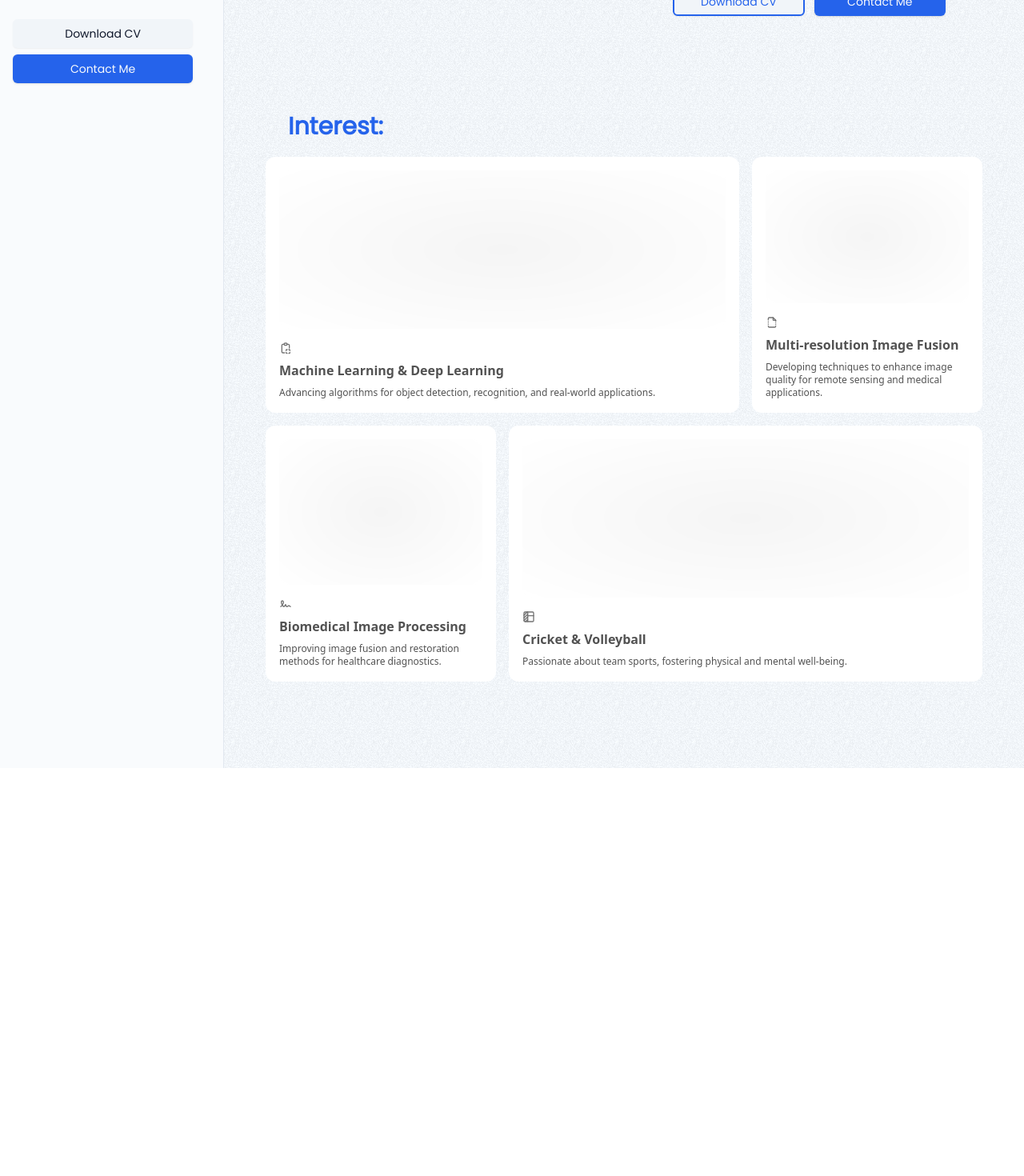
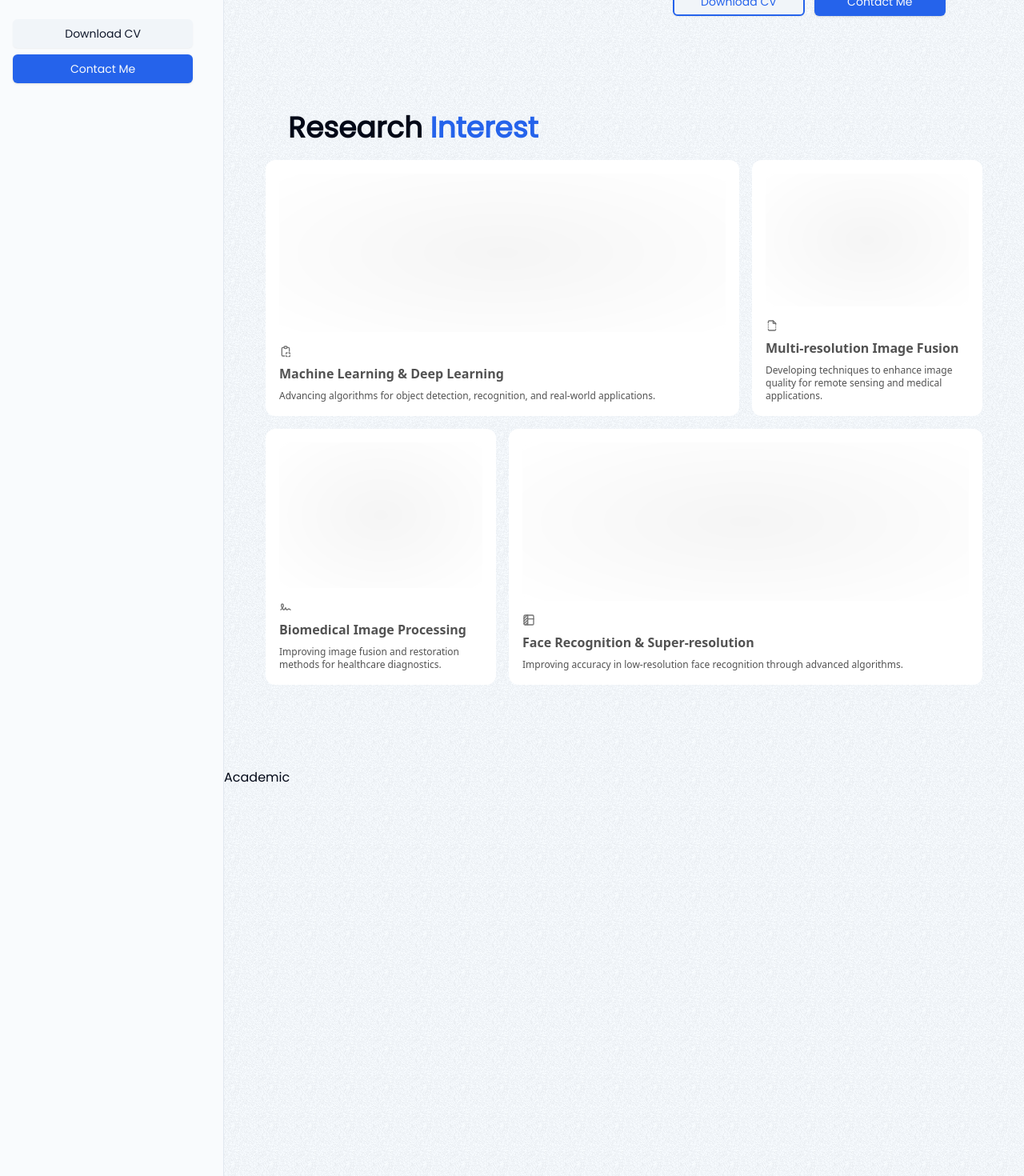
Before and after one commit to dibyam-jalan27/Kishor-Upla, a Next.js app: page / in a window 1280 px wide. Shown: the part 680-2150 px from the top of the page at 80% size. Before the commit the page ends 1640 px from the top, so only its background shows below. Built offline with nearby package versions, Linux system fonts and the light colour scheme.

Commit message:
Interest section

```diff
--- a/components/Sections.tsx
+++ b/components/Sections.tsx
@@ -1,5 +1,6 @@
 "use client";
 import About from "./Sections/About";
+import Education from "./Sections/Education";
 import Interest from "./Sections/Interest";
 
 export default function Sections() {
@@ -8,8 +9,11 @@ export default function Sections() {
       <section id="about" className="mb-5 w-full md:h-[calc(100dvh)]">
         <About />
       </section>
-      <section id="interest" className="mb-5 w-full md:h-[calc(100dvh)]">
+      <section id="interest" className="mb-5 h-fit w-full md:h-[calc(100dvh)]">
         <Interest />
+      </section>
+      <section id="interest" className="mb-5 h-fit w-full md:h-[calc(100dvh)]">
+        <Education />
       </section>
     </>
   );
--- /dev/null
+++ b/components/Sections/Education.tsx
@@ -0,0 +1,9 @@
+import React from "react";
+
+export default function Education() {
+  return (
+    <div>
+      <h1>Academic</h1>
+    </div>
+  );
+}
--- a/components/Sections/Interest.tsx
+++ b/components/Sections/Interest.tsx
@@ -11,8 +11,8 @@ import {
 export default function Interest() {
   return (
     <>
-      <h1 className="mx-20 mb-5 text-3xl font-semibold text-primary">
-        Interest:{" "}
+      <h1 className="mb-5 text-center text-2xl font-semibold md:mx-20 md:text-left md:text-4xl">
+        Research <span className="text-primary">Interest</span>
       </h1>
       <BentoGrid className="mx-3 max-w-4xl md:mx-auto md:auto-rows-[20rem]">
         {items.map((item, i) => (
@@ -58,9 +58,9 @@ const items = [
     icon: <IconSignature className="h-4 w-4 text-neutral-500" />,
   },
   {
-    title: "Cricket & Volleyball",
+    title: "Face Recognition & Super-resolution",
     description:
-      "Passionate about team sports, fostering physical and mental well-being.",
+      "Improving accuracy in low-resolution face recognition through advanced algorithms.",
     header: <Skeleton />,
     className: "md:col-span-2",
     icon: <IconTableColumn className="h-4 w-4 text-neutral-500" />,
--- a/components/ui/bento-grid.tsx
+++ b/components/ui/bento-grid.tsx
@@ -10,8 +10,8 @@ export const BentoGrid = ({
   return (
     <div
       className={cn(
-        "grid md:auto-rows-[18rem] grid-cols-1 md:grid-cols-3 gap-4 max-w-7xl mx-auto ",
-        className
+        "mx-auto grid max-w-7xl grid-cols-1 gap-4 md:auto-rows-[18rem] md:grid-cols-3",
+        className,
       )}
     >
       {children}
@@ -35,17 +35,17 @@ export const BentoGridItem = ({
   return (
     <div
       className={cn(
-        "row-span-1 rounded-xl group/bento hover:shadow-xl transition duration-200 shadow-input dark:shadow-none p-4 dark:bg-black dark:border-white/[0.2] bg-white border border-transparent justify-between flex flex-col space-y-4",
-        className
+        "group/bento row-span-1 flex flex-col justify-between space-y-4 rounded-xl border border-transparent bg-white p-4 shadow-input transition duration-200 hover:shadow-xl dark:border-white/[0.2] dark:bg-black dark:shadow-none",
+        className,
       )}
     >
       {header}
-      <div className="group-hover/bento:translate-x-2 transition duration-200">
+      <div className="transition duration-200 group-hover/bento:translate-x-2">
         {icon}
-        <div className="font-sans font-bold text-neutral-600 dark:text-neutral-200 mb-2 mt-2">
+        <div className="mb-2 mt-2 font-sans font-bold text-neutral-600 dark:text-neutral-200">
           {title}
         </div>
-        <div className="font-sans font-normal text-neutral-600 text-xs dark:text-neutral-300">
+        <div className="font-sans text-xs font-normal text-neutral-600 dark:text-neutral-300">
           {description}
         </div>
       </div>
```
